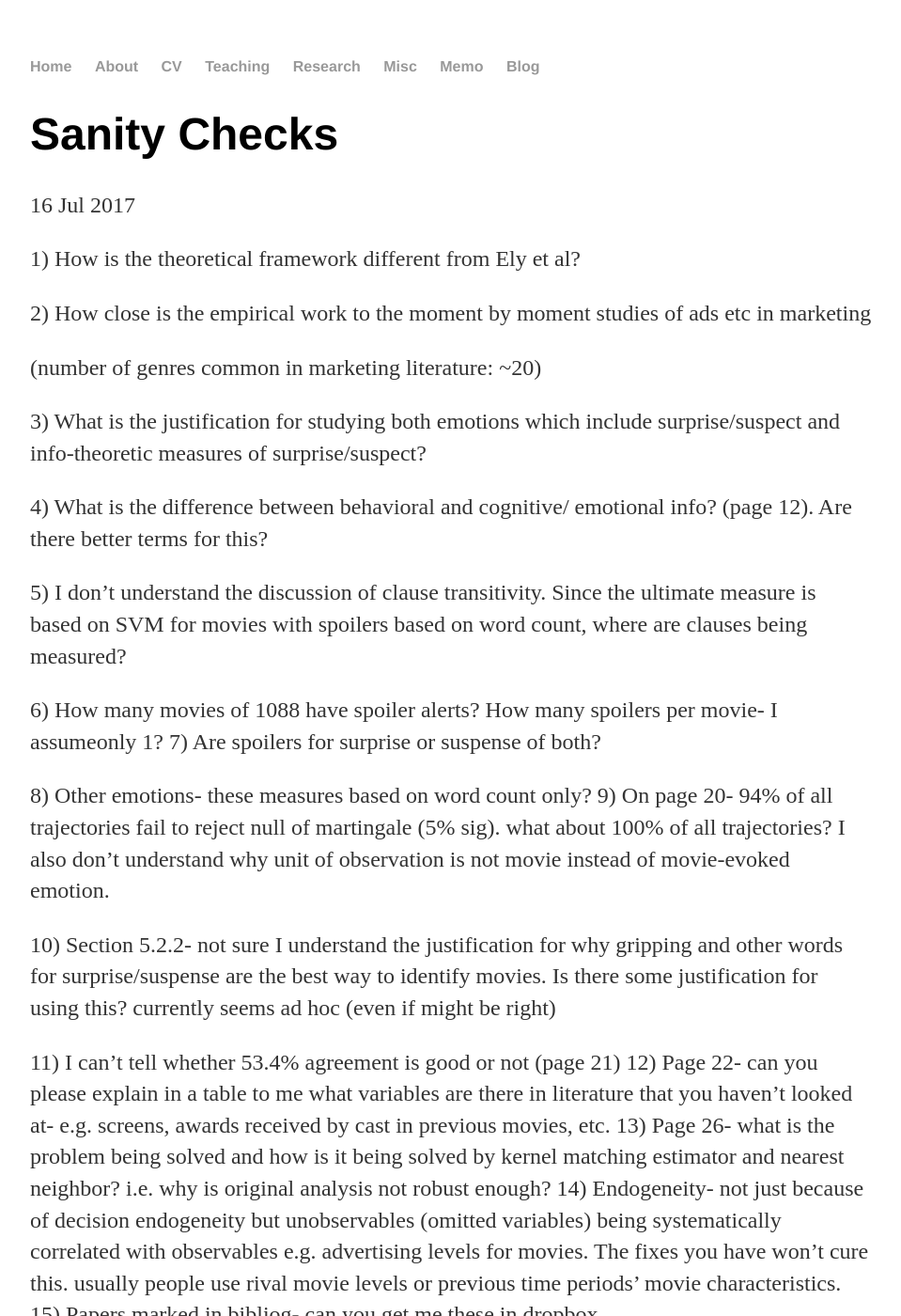
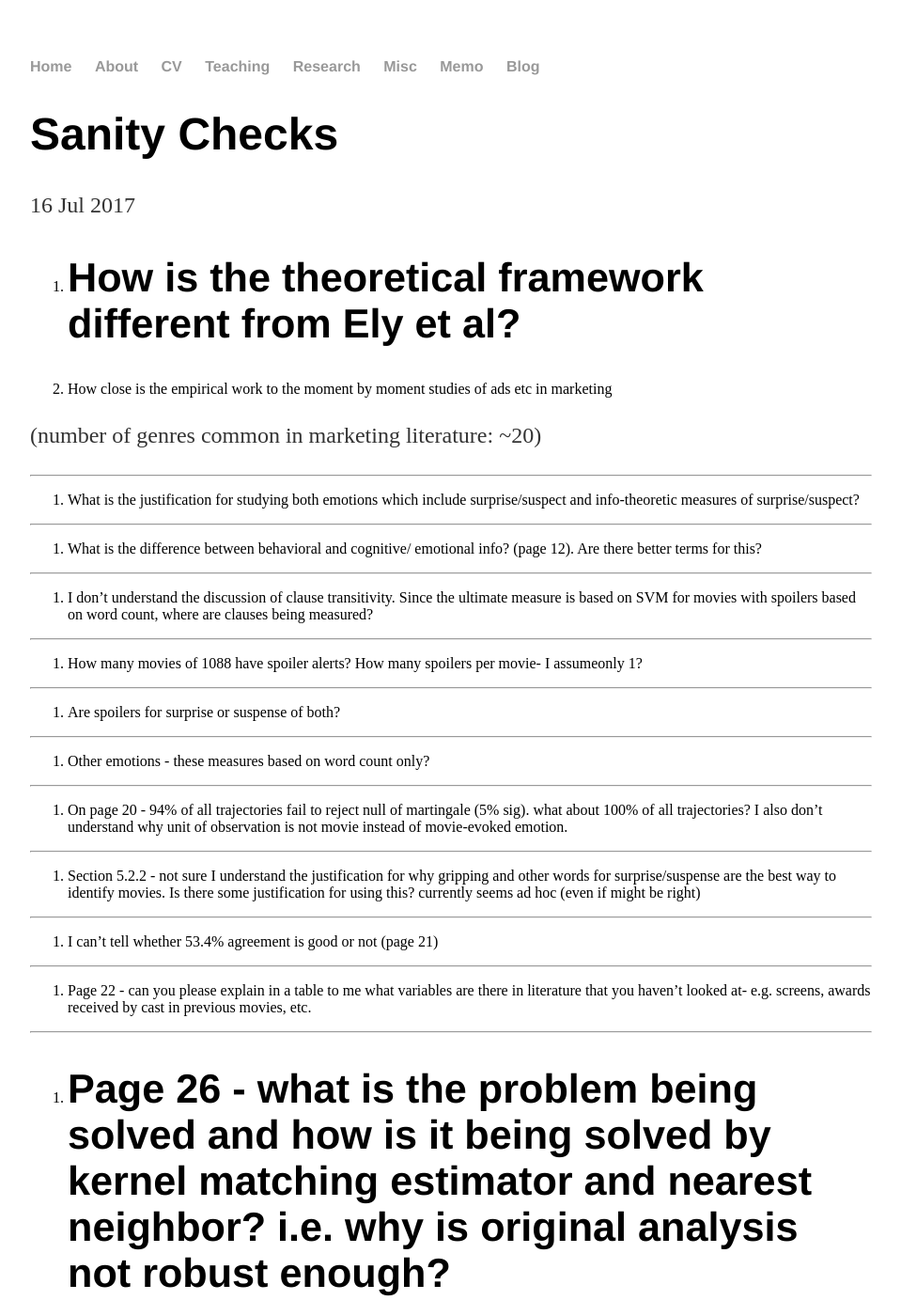
Before and after one commit to shenglih/shenglih.github.io, a Jekyll site: the page built from _posts/2017-07-16-post1.md, in a window 1280 px wide and 1400 px high. Shown: the whole window at 94% size, without its empty margins (160-1119 px from the left). Built offline with Jekyll 4.4.1, drawn with Linux system fonts in a browser that asks for light colours; some of the changed lines change nothing that is shown; some of the changed text lies outside the part shown.

Commit message:
Update 2017-07-16-post1.md

```diff
--- a/_posts/2017-07-16-post1.md
+++ b/_posts/2017-07-16-post1.md
@@ -4,36 +4,48 @@ title: Sanity Checks
 date: 2017-07-16
 ---
 
-1)      How is the theoretical framework different from Ely et al?
+1. How is the theoretical framework different from Ely et al?
+---
 
-
-2)      How close is the empirical work to the moment by moment studies of ads etc  in marketing
+2. How close is the empirical work to the moment by moment studies of ads etc  in marketing
 
 (number of genres common in marketing literature: ~20)
 
+---
+3. What is the justification for studying both emotions which include surprise/suspect and info-theoretic measures of surprise/suspect?
 
-3)      What is the justification for studying both emotions which include surprise/suspect and info-theoretic measures of surprise/suspect?
+---
+4. What is the difference between behavioral and cognitive/ emotional info?  (page 12).  Are there better terms for this?
 
+---
+5. I don’t understand the discussion of clause transitivity.  Since the ultimate measure is based on SVM for movies with spoilers based on word count, where are clauses being measured?
 
-4)      What is the difference between behavioral and cognitive/ emotional info?  (page 12).  Are there better terms for this?
+---
+6. How many movies of 1088 have spoiler alerts? How many spoilers per movie-  I assumeonly 1?
 
+---
+7. Are spoilers for surprise or suspense of both?
 
-5)      I don’t understand the discussion of clause transitivity.  Since the ultimate measure is based on SVM for movies with spoilers based on word count, where are clauses being measured?
+---
+8. Other emotions - these measures based on word count only?
 
+---
+9. On page 20 - 94% of all trajectories fail to reject null of martingale (5% sig).    what about 100% of all trajectories?  I also don’t understand why unit of observation is not movie instead of movie-evoked emotion.
 
-6)      How many movies of 1088 have spoiler alerts? How many spoilers per movie-  I assumeonly 1?
-7)      Are spoilers for surprise or suspense of both?
+---
+10. Section 5.2.2 - not sure I understand the justification for why gripping and other words for surprise/suspense are the best way to identify movies.   Is there some justification for using this?  currently seems ad hoc (even if might be right)
 
+---
+11. I can’t tell whether 53.4% agreement is good or not (page 21)
 
-8)      Other emotions-  these measures based on word count only?
-9)      On page 20-  94% of all trajectories fail to reject null of martingale (5% sig).    what about 100% of all trajectories?  I also don’t understand why unit of observation is not movie instead of movie-evoked emotion.
+---
+12. Page 22 -  can you please explain in a table to me what variables are there in literature that you haven’t looked at-  e.g. screens, awards received by cast in previous movies, etc.
 
+---
+13. Page 26 -  what is the problem being solved and how is it being solved by kernel matching estimator and nearest neighbor?   i.e. why is original analysis not robust enough?
+---
+14. Endogeneity -   not just because of decision endogeneity but unobservables (omitted variables) being systematically correlated with observables e.g. advertising levels for movies.  The fixes you have won’t cure this.   usually people use rival movie levels or previous time periods’ movie characteristics.
+---
+15. Papers marked in bibliog -  can you get me these in dropbox
 
-10)   Section 5.2.2-    not sure I understand the justification for why gripping and other words for surprise/suspense are the best way to identify movies.   Is there some justification for using this?  currently seems ad hoc (even if might be right)
-
-
-11)   I can’t tell whether 53.4% agreement is good or not (page 21)
-12)   Page 22-  can you please explain in a table to me what variables are there in literature that you haven’t looked at-  e.g. screens, awards received by cast in previous movies, etc.
-13)   Page 26-  what is the problem being solved and how is it being solved by kernel matching estimator and nearest neighbor?   i.e. why is original analysis not robust enough?
-14)   Endogeneity-   not just because of decision endogeneity but unobservables (omitted variables) being systematically correlated with observables e.g. advertising levels for movies.  The fixes you have won’t cure this.   usually people use rival movie levels or previous time periods’ movie characteristics.
-15)   Papers marked in bibliog-  can you get me these in dropbox
+Done.
```
